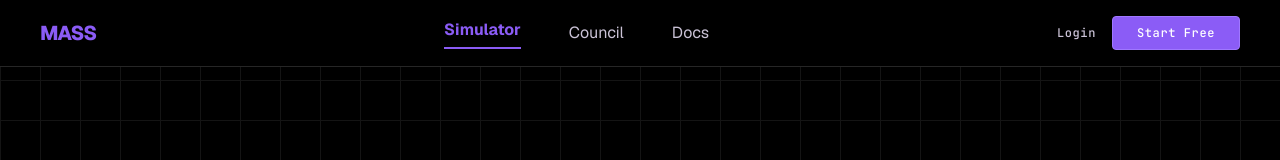
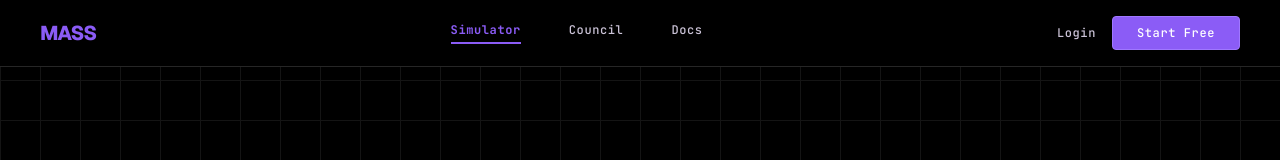
Before and after one commit to mayankmalik263/mass-startup-simulator, a Next.js app in the folder mass-frontend/: page / in a window 1280 px wide. Shown: the top 160 px of the page. Built offline with nearby package versions, Linux system fonts and the light colour scheme; no server answers.

Commit message:
style(nav): unify monospace typography and fix baseline alignment

```diff
--- a/mass-frontend/src/components/landing/Navigation.tsx
+++ b/mass-frontend/src/components/landing/Navigation.tsx
@@ -39,18 +39,18 @@ export default function Navigation() {
         <div className="hidden md:flex items-center gap-xl">
           <Link
             href="/#hero"
-            className="font-body-lg text-primary font-bold border-b-2 border-primary pb-1 hover:text-primary transition-colors bg-transparent"
+            className="font-label-mono text-primary font-bold border-b-2 border-primary pb-1 hover:text-primary transition-colors bg-transparent"
           >
             Simulator
           </Link>
           <Link
             href="/#council"
-            className="font-body-lg text-on-surface-variant hover:text-primary transition-colors bg-transparent"
+            className="font-label-mono text-on-surface-variant border-b-2 border-transparent pb-1 hover:text-primary transition-colors bg-transparent"
           >
             Council
           </Link>
           <Link
-            className="font-body-lg text-on-surface-variant hover:text-primary transition-colors"
+            className="font-label-mono text-on-surface-variant border-b-2 border-transparent pb-1 hover:text-primary transition-colors"
             href="/docs"
           >
             Docs
@@ -61,7 +61,7 @@ export default function Navigation() {
             <>
               <Link
                 href="/dashboard"
-                className="hidden md:block font-label-mono text-on-surface-variant hover:text-primary transition-all"
+                className="hidden md:block font-label-mono text-on-surface-variant border-b-2 border-transparent pb-1 hover:text-primary transition-all"
               >
                 Dashboard
               </Link>
@@ -70,7 +70,7 @@ export default function Navigation() {
                   await supabase.auth.signOut();
                   router.push('/');
                 }}
-                className="font-label-mono text-on-surface-variant hover:text-error transition-all"
+                className="font-label-mono text-on-surface-variant border-b-2 border-transparent pb-1 hover:text-error transition-all"
               >
                 Sign Out
               </button>
```
